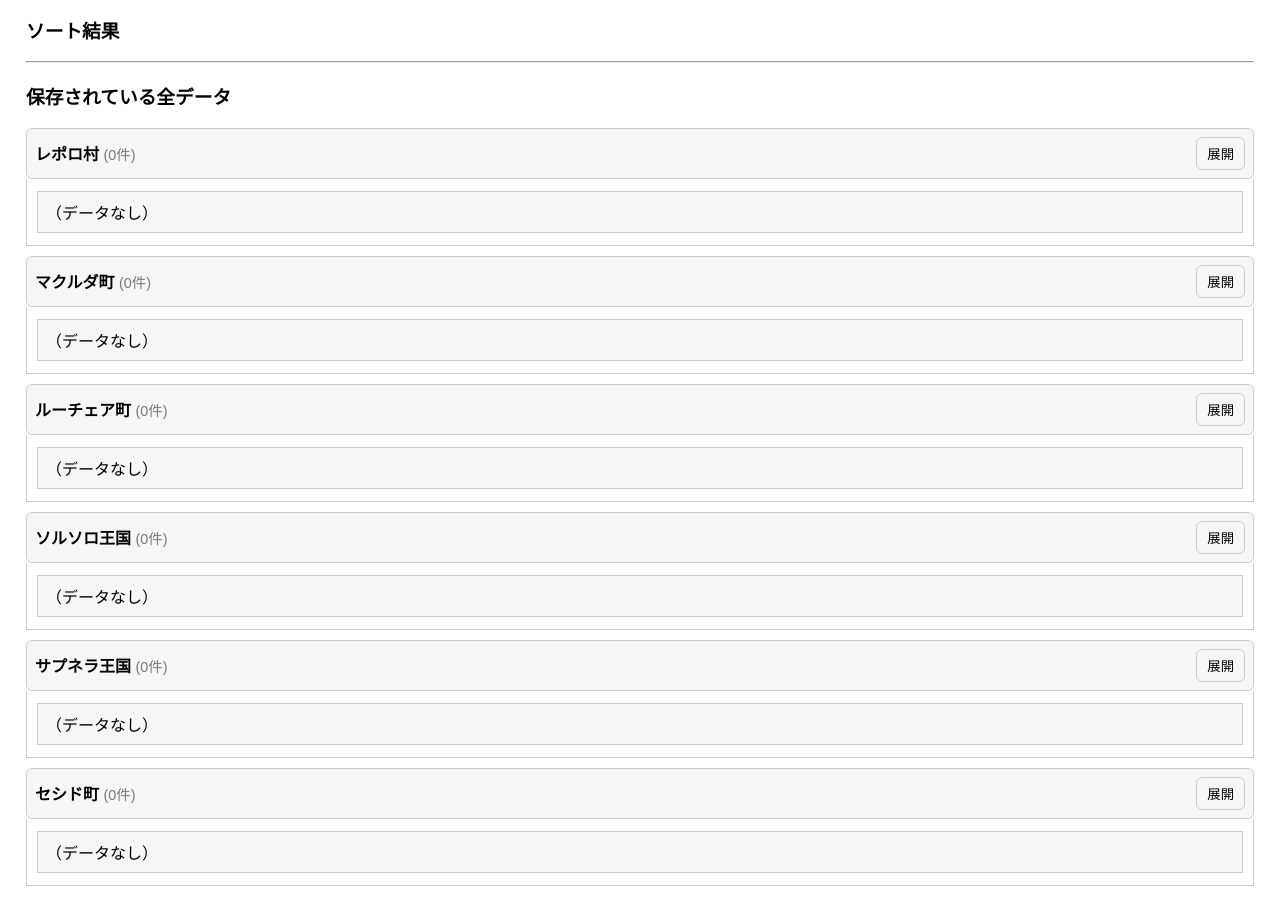
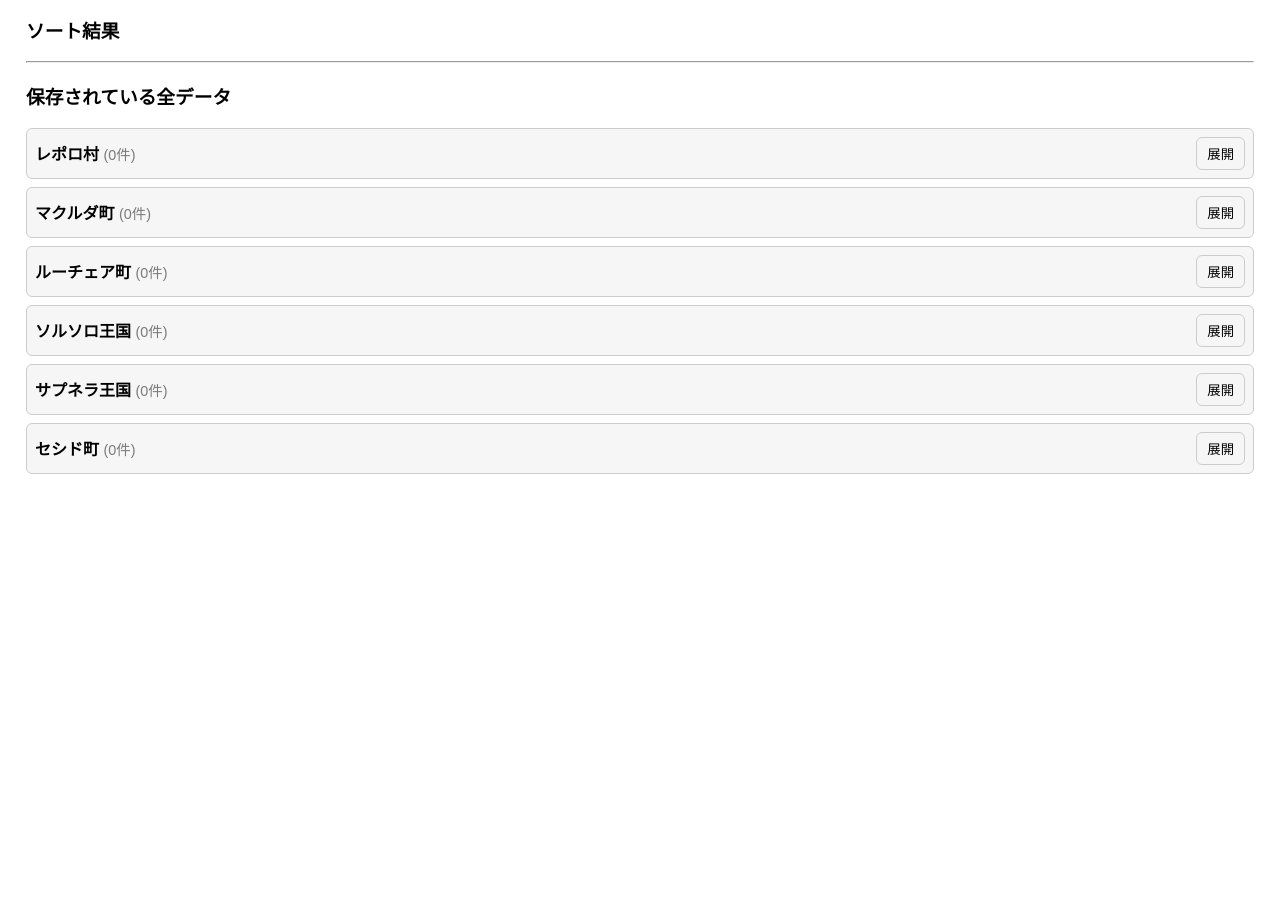
Before and after one commit to remusinonokayu-crypto/da3-calc, a plain HTML site: page !DOCTYPE .html in a window 1280 px wide. Shown: the part 906-1828 px from the top of the page. After the commit the page ends 1406 px from the top, so only its background shows below. Drawn offline with Linux system fonts and the light colour scheme.

Commit message:
Update !DOCTYPE .html

```diff
--- a/!DOCTYPE .html
+++ b/!DOCTYPE .html
@@ -315,7 +315,7 @@ function drawAll(){
     content.id = `all-content-${town}`;
 
     // 初期は表示（必要なら閉じる）
-    content.style.display = "block";
+    content.style.display = "none";
 
     if (armorData[town].length === 0) {
       const empty = document.createElement("div");
```
